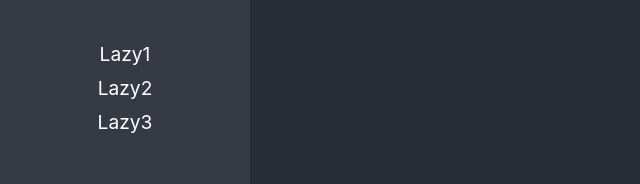
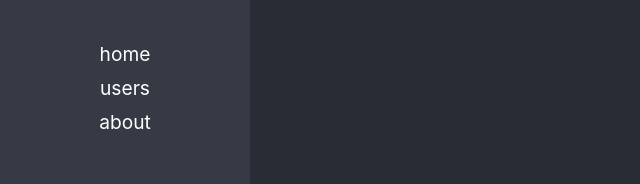
Before and after one commit to The3dgar/react_pro, a React (Create React App) app: page / in a window 1280 px wide. Shown: the part 155-339 px from the top of the page, without its empty margins (0-640 px from the left). Built offline with nearby package versions, Linux system fonts and the light colour scheme.

Commit message:
setting base

```diff
--- a/src/routes/Navigation.tsx
+++ b/src/routes/Navigation.tsx
@@ -4,7 +4,6 @@ import {
   Route,
   NavLink,
 } from 'react-router-dom';
-import { LazyPage1, LazyPage2, LazyPage3 } from '../01-lazyload/pages/intex';
 
 import logo from '../logo.svg';
 
@@ -16,18 +15,18 @@ export const Navigation = () => {
           <img src={logo} alt="React Logo" />
           <ul>
             <li>
-              <NavLink to="/lazy1" activeClassName="nav-active" exact>
-                Lazy1
+              <NavLink to="/home" activeClassName="nav-active" exact>
+                home
               </NavLink>
             </li>
             <li>
-              <NavLink to="/lazy2" activeClassName="nav-active" exact>
-                Lazy2
+              <NavLink to="/users" activeClassName="nav-active" exact>
+                users
               </NavLink>
             </li>
             <li>
-              <NavLink to="/lazy3" activeClassName="nav-active" exact>
-                Lazy3
+              <NavLink to="/about" activeClassName="nav-active" exact>
+                about
               </NavLink>
             </li>
           </ul>
@@ -36,14 +35,14 @@ export const Navigation = () => {
         {/* A <Switch> looks through its children <Route>s and
             renders the first one that matches the current URL. */}
         <Switch>
-          <Route path="/lazy1">
-            <LazyPage1 />
+          <Route path="/home">
+            <h1>Home</h1>
           </Route>
-          <Route path="/lazy2">
-            <LazyPage2 />
+          <Route path="/users">
+            <h1>Users</h1>
           </Route>
-          <Route path="/lazy3">
-            <LazyPage3 />
+          <Route path="/about">
+            <h1>About</h1>
           </Route>
         </Switch>
       </div>
```
